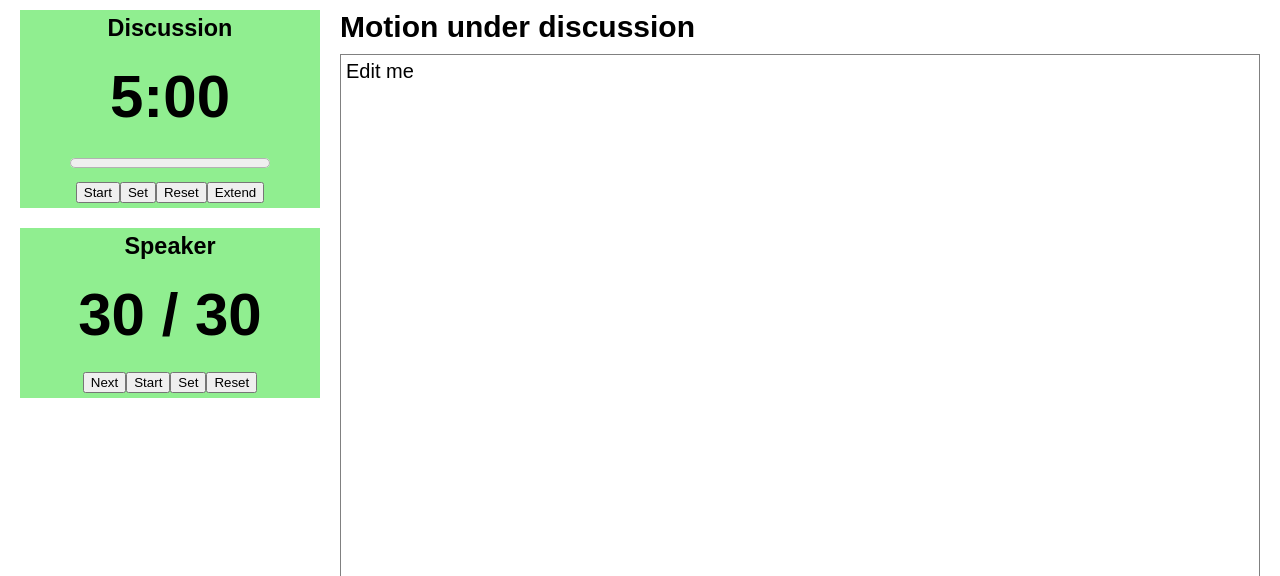
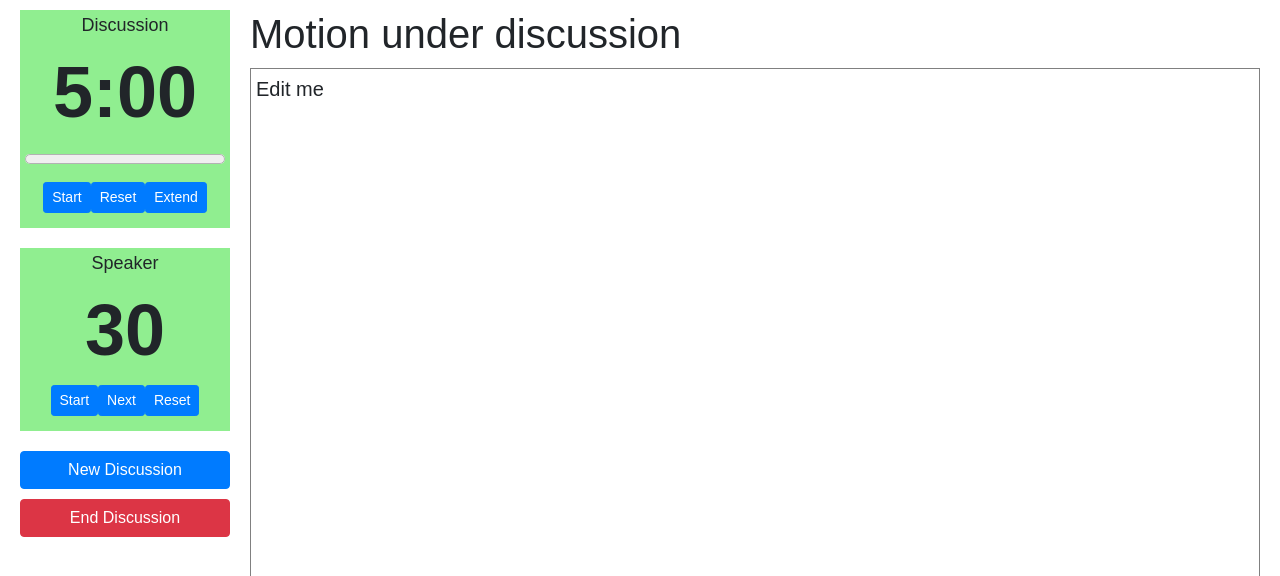
Before and after one commit to ethransom/parlipal, a React (Create React App) app: page / in a window 1280 px wide. Shown: the top 576 px of the page. Built offline with nearby package versions, Linux system fonts and the light colour scheme.

Commit message:
Update styling, improve setting of timers

```diff
--- a/public/index.html
+++ b/public/index.html
@@ -4,6 +4,11 @@
     <meta charset="utf-8">
     <meta name="viewport" content="width=device-width, initial-scale=1, shrink-to-fit=no">
     <meta name="theme-color" content="#000000">
+    <link rel="stylesheet" href="https://stackpath.bootstrapcdn.com/bootstrap/4.1.3/css/bootstrap.min.css"
+      integrity="sha384-MCw98/SFnGE8fJT3GXwEOngsV7Zt27NXFoaoApmYm81iuXoPkFOJwJ8ERdknLPMO" crossorigin="anonymous">
+    <script src="https://code.jquery.com/jquery-3.3.1.slim.min.js" integrity="sha384-q8i/X+965DzO0rT7abK41JStQIAqVgRVzpbzo5smXKp4YfRvH+8abtTE1Pi6jizo" crossorigin="anonymous"></script>
+    <script src="https://cdnjs.cloudflare.com/ajax/libs/popper.js/1.14.3/umd/popper.min.js" integrity="sha384-ZMP7rVo3mIykV+2+9J3UJ46jBk0WLaUAdn689aCwoqbBJiSnjAK/l8WvCWPIPm49" crossorigin="anonymous"></script>
+    <script src="https://stackpath.bootstrapcdn.com/bootstrap/4.1.3/js/bootstrap.min.js" integrity="sha384-ChfqqxuZUCnJSK3+MXmPNIyE6ZbWh2IMqE241rYiqJxyMiZ6OW/JmZQ5stwEULTy" crossorigin="anonymous"></script>
     <!--
       manifest.json provides metadata used when your web app is added to the
       homescreen on Android. See https://developers.google.com/web/fundamentals/engage-and-retain/web-app-manifest/
--- a/src/App.css
+++ b/src/App.css
@@ -14,11 +14,15 @@
 
 
 aside {
-  width: 300px;
+  width: 250px;
   padding: 10px 20px;
   display: flex;
   flex-direction: column;
   /* justify-content: space-between; */
+}
+
+aside button {
+  margin-bottom: 10px;
 }
 
 main {
@@ -56,6 +60,7 @@ section.timer {
 
 section.timer h3 {
   margin: 5px 0;
+  font-size: 18px;
 }
 
 section.timer.warning {
@@ -67,11 +72,21 @@ section.timer.ended {
 }
 
 section.timer h1 {
-  font-size: 300%;
-  margin: 20px;
+  font-size: 72px;
+  font-weight: bold;
+  margin: 12px;
   text-align: center;
+  font-family: Arial, Helvetica, sans-serif;
 }
 
 section.timer p {
    margin: 5px;
 }
+
+div.popupBackground {
+  position: absolute;
+  width: 100%;
+  height: 100%;
+  background-color: rgba(0, 0, 0, 0.6);
+  display: flex;
+}
--- a/src/App.tsx
+++ b/src/App.tsx
@@ -11,9 +11,22 @@ function getNumber(message: string) {
 }
 
 class SpeakersTimer extends React.Component {
+  props: {
+    value: number,
+  };
+
+  componentWillMount() {
+    this.setState({value: this.props.value, origValue: this.props.value});
+  }
+
+  componentWillUnmount() {
+    if (this.timer !== null) window.clearInterval(this.timer);
+  }
+
   state = {
     value: 30,
     origValue: 30,
+    ticking: false,
   }
 
   private timer: number | null = null;
@@ -38,6 +51,7 @@ class SpeakersTimer extends React.Component {
     if (!this.timer && this.state.value > 0) {
       this.timer = window.setInterval(this.tick, 1000);
     }
+    this.setState({ticking: true});
   }
 
   reset = () => {
@@ -45,11 +59,12 @@ class SpeakersTimer extends React.Component {
     this.setState({value: this.state.origValue});
   }
 
-  private stop() {
+  private stop = () => {
     if (this.timer) {
       window.clearInterval(this.timer);
       this.timer = null;
     }
+    this.setState({ticking: false});
   }
 
   private tick = () => {
@@ -62,7 +77,7 @@ class SpeakersTimer extends React.Component {
 
   private renderTime() {
     return (
-      <h1>{this.state.value} / {this.state.origValue}</h1>
+      <h1>{this.state.value}</h1>
     )
   }
 
@@ -81,10 +96,12 @@ class SpeakersTimer extends React.Component {
         {this.renderTime()}
 
         <p>
-          <button onClick={this.next}>Next</button>
-          <button onClick={this.start}>Start</button>
-          <button onClick={this.set}>Set</button>
-          <button onClick={this.reset}>Reset</button>
+          {this.timer ?
+            <button className="btn btn-sm btn-primary" onClick={this.stop}>Stop</button> :
+            <button className="btn btn-sm btn-primary" onClick={this.start}>Start</button>}
+          <button className="btn btn-sm btn-primary" onClick={this.next}>Next</button>
+          {/* <button className="btn btn-sm btn-primary"  onClick={this.set}>Set</button> */}
+          <button className="btn btn-sm btn-primary"  onClick={this.reset}>Reset</button>
         </p>
       </section>
     )
@@ -99,6 +116,10 @@ class Timer extends React.Component {
 
   componentWillMount() {
     this.setState({value: this.props.value, origValue: this.props.value});
+  }
+
+  componentWillUnmount() {
+    if (this.timer !== null) window.clearInterval(this.timer);
   }
 
   state = {
@@ -133,13 +154,13 @@ class Timer extends React.Component {
     this.setState({ticking: false});
   }
 
-  private set = () => {
-    this.stop();
+  // private set = () => {
+  //   this.stop();
 
-    let seconds = getNumber("Set the timer for x minutes") * 60;
+  //   let seconds = getNumber("Set the timer for x minutes") * 60;
 
-    this.setState({origValue: seconds, value: seconds});
-  }
+  //   this.setState({origValue: seconds, value: seconds});
+  // }
 
   private reset = () => {
     this.stop();
@@ -204,11 +225,11 @@ class Timer extends React.Component {
 
         <p>
           {this.state.ticking ?
-            <button onClick={this.stop}>Stop</button> :
-            <button onClick={this.start}>Start</button>}
-          <button onClick={this.set}>Set</button>
-          <button onClick={this.reset}>Reset</button>
-          <button onClick={this.extend}>Extend</button>
+            <button className="btn btn-sm btn-primary" onClick={this.stop}>Stop</button> :
+            <button className="btn btn-sm btn-primary" onClick={this.start}>Start</button>}
+          {/* <button className="btn btn-sm btn-primary" onClick={this.set}>Set</button> */}
+          <button className="btn btn-sm btn-primary" onClick={this.reset}>Reset</button>
+          <button className="btn btn-sm btn-primary" onClick={this.extend}>Extend</button>
         </p>
       </section>
     )
@@ -252,31 +273,165 @@ class Timer extends React.Component {
 //   }
 // }
 
-class Motion extends React.Component {
+class Motion extends React.PureComponent {
   render() {
     return (
       <section className="motion">
         <h1>Motion under discussion</h1>
-        <div contentEditable={true}>
-          Edit me
-        </div>
+        <div contentEditable={true}>Edit me</div>
       </section>
     )
   }
 }
 
-class App extends React.Component {
+class NewDiscussionPopup extends React.Component {
+  props: {
+    active: boolean,
+    onSubmit: (discussion: number, speaker: number) => void,
+    onCancel: ()=> void,
+  };
+
+  state = {
+    discussion: 5,
+    speaker: 30,
+  }
+
+  close = () => {
+    this.props.onCancel();
+  }
+
+  submit = () => {
+    this.props.onSubmit(this.state.discussion, this.state.speaker);
+  }
+
+  render() {
+    if (!this.props.active) {
+      return null;
+    }
+
+    return (
+      <div className="popupBackground">
+        <div className="popup">
+          <div className="modal-dialog" role="document">
+            <div className="modal-content">
+              <div className="modal-header">
+                <h5 className="modal-title" id="exampleModalLabel">Start New Discussion</h5>
+                <button type="button" className="close" data-dismiss="modal" aria-label="Close" onClick={this.close}>
+                  <span aria-hidden="true">&times;</span>
+                </button>
+              </div>
+              <div className="modal-body">
+                <form>
+                  <div className="form-group">
+                    <label htmlFor="discussionMinutes">Discussion Limit</label>
+                    <input type="number" className="form-control" id="discussionMinutes"
+                      onChange={e => this.setState({discussion: e.target.value})} value={this.state.discussion}/*placeholder="Password"*//>
+                  </div>
+                  <div className="form-group">
+                    <label htmlFor="speakerSeconds">Speaker Limit</label>
+                    <input type="number" className="form-control" id="speakerSeconds"
+                      onChange={e => this.setState({speaker: e.target.value})} value={this.state.speaker} /*placeholder="Password"*//>
+                  </div>
+                </form>
+              </div>
+              <div className="modal-footer">
+                <button type="button" className="btn btn-secondary" data-dismiss="modal" onClick={this.close}>Close</button>
+                <button type="button" className="btn btn-primary" onClick={this.submit}>Save changes</button>
+              </div>
+            </div>
+          </div>
+        </div>
+      </div>
+    );
+  }
+}
+
+function EndDiscussionPopup(props: {active: boolean, onSubmit: () => void, onCancel: () => void}) {
+  if (!props.active) {
+    return null;
+  }
+
+  return (
+    <div className="popupBackground">
+      <div className="popup">
+        <div className="modal-dialog" role="document">
+          <div className="modal-content">
+            <div className="modal-header">
+              <h5 className="modal-title" id="exampleModalLabel">Really End Discussion?</h5>
+              <button type="button" className="close" data-dismiss="modal" aria-label="Close" onClick={props.onCancel}>
+                <span aria-hidden="true">&times;</span>
+              </button>
+            </div>
+            <div className="modal-body">
+              Pls confirm this action.
+            </div>
+            <div className="modal-footer">
+              <button type="button" className="btn btn-secondary" data-dismiss="modal" onClick={props.onCancel}>Close</button>
+              <button type="button" className="btn btn-danger" onClick={props.onSubmit}>End Discussion</button>
+            </div>
+          </div>
+        </div>
+      </div>
+    </div>
+  );
+}
+
+interface AppState {
+  newDiscussionPopupActive: boolean;
+  endDiscussionPopupActive: boolean;
+  discussionSeq: number;
+  discussionMinutes: number;
+  speakerSeconds: number;
+}
+
+class App extends React.Component<{}, AppState> {
+  state = {
+    newDiscussionPopupActive: false,
+    endDiscussionPopupActive: false,
+    discussionSeq: 0, // bit of a hack, we need creating a new discussion with the same time as the old to reset the timer
+    discussionMinutes: 5 * 60,
+    speakerSeconds: 30,
+  };
+
+  newDiscussion = (discussion: number, speaker: number) => {
+    console.log(`New discussion: ${discussion} minutes, with ${speaker} seconds for speakers`);
+    this.setState((state: AppState) => ({
+      discussionSeq: state.discussionSeq + 1,
+      discussionMinutes: discussion * 60,
+      speakerSeconds: speaker,
+      newDicussionPopupActive: false,
+    }));
+  }
+
+  endDiscussion = () => {
+    console.log("Ending discussion");
+    this.setState((state: AppState) => ({
+      discussionSeq: state.discussionSeq + 1,
+      endDiscussionPopupActive: false,
+    }));
+  }
+
   render() {
     return (
       <div className="App">
         <aside>
-          <Timer value={5*60} title="Discussion"/>
-          <SpeakersTimer/>
+          <Timer key={'timer-'+this.state.discussionSeq} value={this.state.discussionMinutes} title="Discussion"/>
+          <SpeakersTimer key={'speakers-'+this.state.discussionSeq} value={this.state.speakerSeconds}/>
           {/* <SpeakersList/>  */}
+          <button onClick={() => this.setState({newDiscussionPopupActive: true})} className="btn btn-primary">New Discussion</button>
+          <button onClick={() => this.setState({endDiscussionPopupActive: true})} className="btn btn-danger">End Discussion</button>
         </aside>
         <main>
           <Motion/>
         </main>
+        <NewDiscussionPopup
+          active={this.state.newDiscussionPopupActive}
+          onSubmit={this.newDiscussion}
+          onCancel={() => this.setState({newDiscussionPopupActive: false})}/>
+        <EndDiscussionPopup
+          active={this.state.endDiscussionPopupActive}
+          onSubmit={this.endDiscussion}
+          onCancel={() => this.setState({endDiscussionPopupActive: false})}/>
       </div>
     );
   }
```
